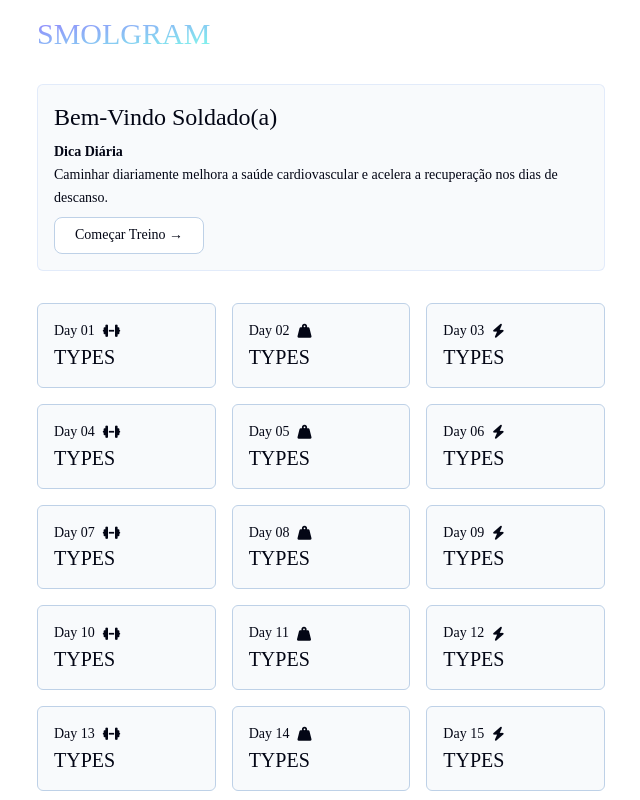
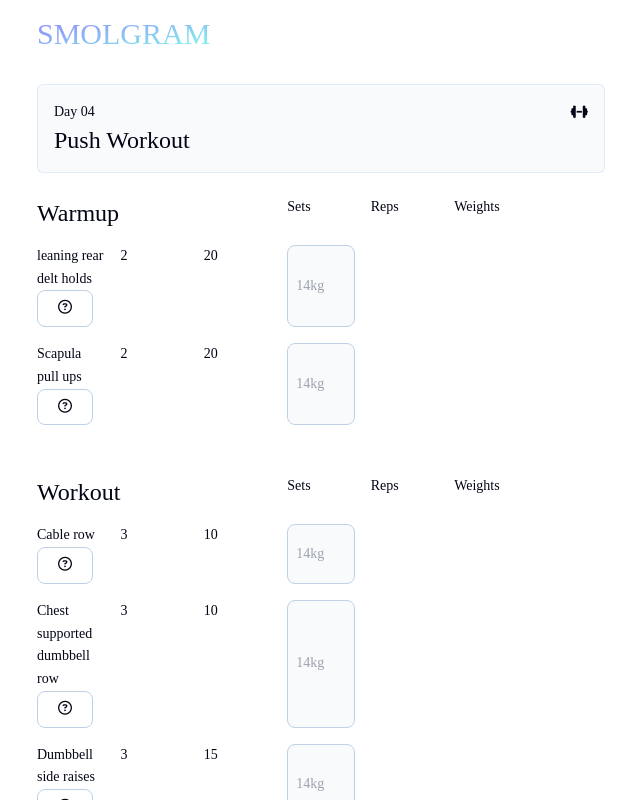
Before and after one commit to Schambin/vue-fitness-app, a Vue app: page / in a window 1280 px wide. Shown: the top 800 px of the page, without its empty margins (319-959 px from the left). Built offline with nearby package versions, Linux system fonts and the light colour scheme; a web font is replaced by a local one.

Commit message:
started working on workout page

```diff
--- a/src/App.vue
+++ b/src/App.vue
@@ -4,7 +4,7 @@ import Layout from "./components/layout/Layout.vue";
 import Dashboard from "./components/pages/Dashboard.vue";
 import Workout from "./components/pages/Workout.vue";
 
-const selectedDisplay = 2;
+const selectedDisplay = 3;
 </script>
 
 <template>
--- a/src/components/pages/Workout.vue
+++ b/src/components/pages/Workout.vue
@@ -1,9 +1,75 @@
 <script setup>
-
+import { workoutProgram } from "../../utils";
+const selectedWorkout = 4;
+const { workout, warmup } = workoutProgram[selectedWorkout];
 </script>
 
 <template>
-  <div>
-    Workout
-  </div>
+    <!-- workout card -->
+    <section class="flex flex-col gap-6">
+        <div class="card flex flex-col">
+            <!-- plan-card-header -->
+            <div class="flex items-center justify-between gap-4">
+                <p>
+                    Day
+                    {{
+                        selectedWorkout < 9
+                            ? "0" + selectedWorkout
+                            : selectedWorkout
+                    }}
+                </p>
+                <i class="fa-solid fa-dumbbell"></i>
+            </div>
+            <h2>{{ "Push" }} Workout</h2>
+        </div>
+
+        <!-- workout-grid -->
+        <div class="grid grid-cols-7 gap-4">
+            <!-- grid-name -->
+            <h2 class="col-span-3 flex items-center gap-4">Warmup</h2>
+            <h6>Sets</h6>
+            <h6>Reps</h6>
+            <h6 class="grid-weights">Weights</h6>
+
+            <!-- workout-grid-row -->
+            <div class="grid grid-cols-7 gap-4 col-span-7" v-for="(w, wIdx) in warmup" :key="wIdx">
+                <div>
+                    <p>{{ w.name }}</p>
+                    <button>
+                        <i class="fa-regular fa-circle-question"></i>
+                    </button>
+                </div>
+                <p>{{ w.sets }}</p>
+                <p>{{ w.reps }}</p>
+                <input class="grid-weights" placeholder="14kg" type="text" disabled />
+            </div>
+
+            <!-- workout-grid-line -->
+            <div class="col-span-7 my-2 mx-0 h-[0.1875rem] rounded-[0.125rem]"></div>
+
+            <!-- grid-name -->
+            <h2 class="col-span-3 flex items-center gap-4">Workout</h2>
+            <h6>Sets</h6>
+            <h6>Reps</h6>
+            <h6 class="grid-weights">Weights</h6>
+
+            <!-- workout-grid-row -->
+            <div class="grid grid-cols-7 gap-4 col-span-7" v-for="(w, wIdx) in workout" :key="wIdx">
+                <div>
+                    <p>{{ w.name }}</p>
+                    <button>
+                        <i class="fa-regular fa-circle-question"></i>
+                    </button>
+                </div>
+                <p>{{ w.sets }}</p>
+                <p>{{ w.reps }}</p>
+                <input class="grid-weights" placeholder="14kg" type="text" />
+            </div>
+        </div>
+
+        <div class="card flex gap-1">
+            <button>Salvar e Sair <i class="fa-solid fa-save"></i></button>
+            <button>Completar <i class="fa-solid fa-check"></i></button>
+        </div>
+    </section>
 </template>
```
